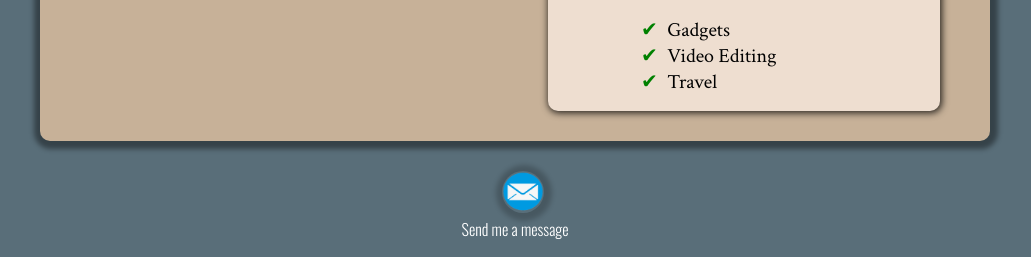
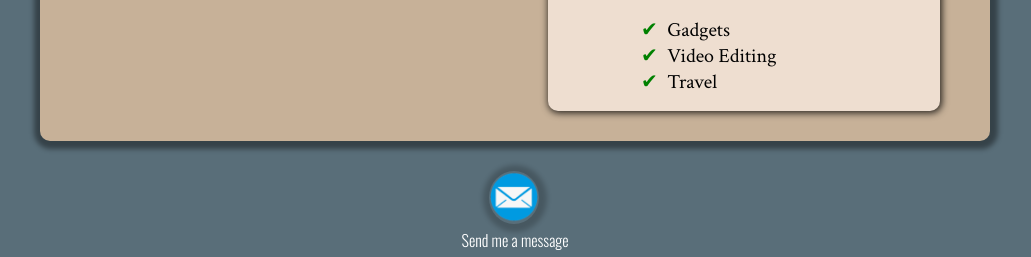
Before and after one commit to mathewwww/CSDC105, a plain HTML site: page index.html in a window 1280 px wide. Shown: the part 1149-1406 px from the top of the page, without its empty margins (125-1156 px from the left). Drawn offline with nearby package versions, Linux system fonts and the light colour scheme.

Commit message:
Update index.html

```diff
--- a/index.html
+++ b/index.html
@@ -92,6 +92,7 @@
                         </ol>
                     </div>
 
+
                 </div>
 
                 <div class="skill">
@@ -110,6 +111,7 @@
                             <li>Video Editing</li>
                         </ol>
                     </div>
+
 
                 </div>
 
@@ -141,6 +143,8 @@
                             </tr>
                         </div>
                     </table>
+
+
                 </div>
 
                 <div class="cert">
@@ -153,6 +157,7 @@
                             <li>CCNA CERTIFICATE</li>
                         </ul>
                     </div>
+
 
                 </div>
 
@@ -175,11 +180,20 @@
         </div>
     </div>
 
-    <div class="link">
-        <a href="contact.html"><img src="email.png" alt="question" style="width:42px; height:42px; text-align: center; margin-left: 49%; line-height: 1px;"></a>
-        <p style="color: white; font-family: 'Oswald', sans-serif; text-align: center; line-height: 1px;">Send me a message</p>
+    <!-- <div class="link">
+        <a href="contact.html"><img src="email.png" alt="question" style="width:42px; height:42px; display: flex; line-height: 1px;"></a>
+        <p style="color: white; font-family: 'Oswald', sans-serif; text-align: center; line-height: 1px;"   >Send me a message</p>
+    </div> -->
+
+    <div style="">
+        <a href="contact.html" style="
+            text-align: center;
+            display: flex;
+            justify-content: center;">
+            <img src="email.png" alt="question" style="max-width: 50px;">
+        </a>
+        <p style="color: white; font-family: 'Oswald', sans-serif; line-height: 1px; text-align: center;">Send me a message</p>
     </div>
-
 </body>
 
 </html>
```
